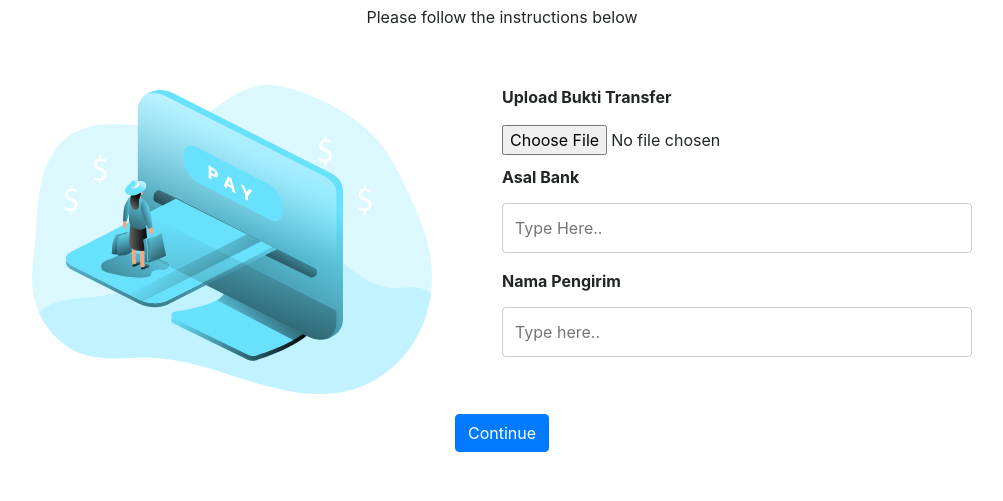
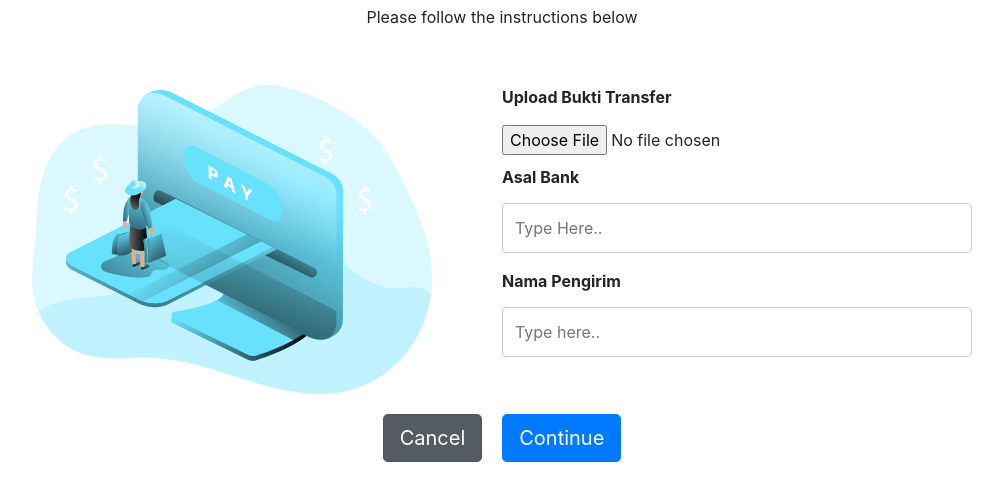
Before and after one commit to Yonkou2020/Ptnginapsantuy, a plain HTML site: page fiturcheckout2.html in a window 1280 px wide. Shown: the part 109-610 px from the top of the page, without its empty margins (138-1141 px from the left). Drawn offline with nearby package versions, Linux system fonts and the light colour scheme.

Commit message:
fitur checkout finish

```diff
--- a/fiturcheckout1.css
+++ b/fiturcheckout1.css
@@ -73,3 +73,6 @@ p {
     align-items: center;
     padding-bottom: 30px;
 }
+a {
+    margin-right: 20px;
+}
--- a/fiturcheckout2.css
+++ b/fiturcheckout2.css
@@ -73,3 +73,6 @@ p {
     align-items: center;
     padding-bottom: 30px;
 }
+a {
+    margin-right: 20px;
+}
--- a/fiturcheckout2.html
+++ b/fiturcheckout2.html
@@ -57,9 +57,15 @@
             </form>
         </div>
         <div id="button-checkout">
-            <button
+            <a
+        href="./fitrucheckout1.html"
+        class="btn btn-secondary btn-lg active"
+        role="button"
+        aria-pressed="true"
+        >Cancel</a>
+        <button
             type="button"
-            class="btn btn-primary"
+            class="btn btn-lg btn-primary"
             id="checkout"
             onclick="checkout()"
         >Continue</button>
```
Also changed, not shown: fitrucheckout1.html (+8 -0 lines).
